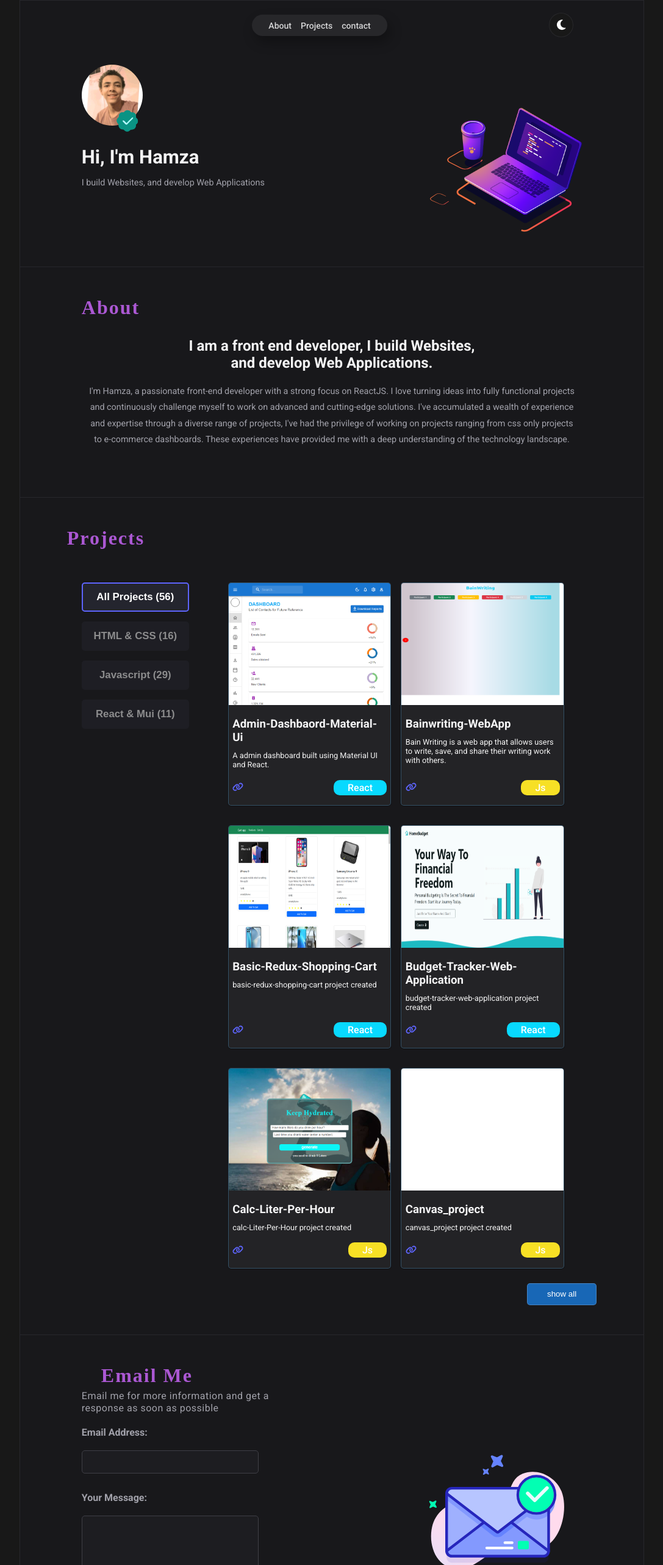
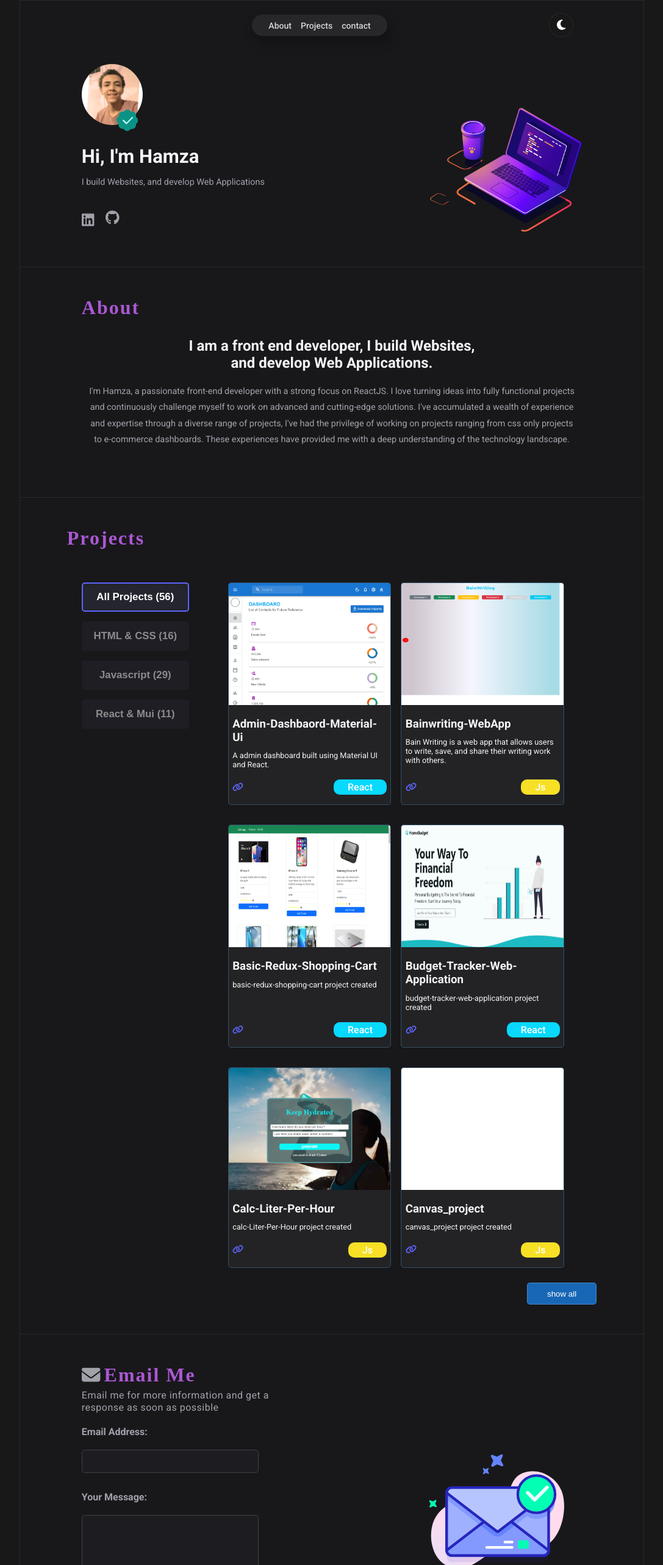
Before and after one commit to hamoz07/personal-portfolio, a React (Vite) app: page / in a window 1280 px wide. Shown: the top 2566 px of the page at 61% size, without its empty margins (96-1183 px from the left). Built offline with nearby package versions, Linux system fonts and the light colour scheme; a web font is replaced by a local one.

Commit message:
icons changed to be displayed well

```diff
--- a/src/components/2- hero/hero.jsx
+++ b/src/components/2- hero/hero.jsx
@@ -4,6 +4,10 @@ import laptop from '../../../public/animations/Animation - 1700558036803.json'
 import Lottie from "lottie-react";
 import personalImg from './1665068830591.jpeg'
 import verify from '../../../public/animations/Animation - 1700595310768.json'
+import { FontAwesomeIcon } from "@fortawesome/react-fontawesome";
+import { faLinkedin , faGithub } from '@fortawesome/free-brands-svg-icons';
+
+
 const Hero = () => {
   return (
     <section className="flex">
@@ -20,10 +24,12 @@ const Hero = () => {
         </p>
         <div className="icons flex">
           <a href="https://www.linkedin.com/in/hamza-ramadan/" target="_blank" rel="noreferrer">
-            <div className="icon icon-linkedin2"></div>
+            {/* <div className="icon icon-linkedin2"></div> */}
+            <FontAwesomeIcon icon={faLinkedin} className="icon" />
           </a>
           <a href="https://github.com/hamoz07/">
-            <div className="icon icon-github"></div>
+            {/* <div className="icon icon-github"></div> */}
+            <FontAwesomeIcon icon={faGithub} className="icon" />
           </a>
         </div>
       </div>
--- a/src/components/4- main/Card.jsx
+++ b/src/components/4- main/Card.jsx
@@ -1,6 +1,6 @@
 import React from "react";
 import { FontAwesomeIcon } from "@fortawesome/react-fontawesome";
-import { faArrowRight, faLink } from "@fortawesome/free-solid-svg-icons";
+import { faGithub, faLink } from "@fortawesome/free-solid-svg-icons";
 
 const Card = ({ name, websiteLink, vercel, repo, img, desc , tech }) => {
   return (
@@ -40,7 +40,7 @@ const Card = ({ name, websiteLink, vercel, repo, img, desc , tech }) => {
               </>
             )}
             <a href={`${repo}`} target="_blank" rel="noreferrer">
-              <span className="icon icon-github"></span>
+            <FontAwesomeIcon icon={faGithub} className="icon" />
             </a>
           </div>
           <div>
--- a/src/components/5- contact/Contact.jsx
+++ b/src/components/5- contact/Contact.jsx
@@ -3,7 +3,8 @@ import Lottie from "lottie-react";
 import success from "../../../public/animations/Animation - 1700556299274.json";
 import email from "../../../public/animations/Animation - 1700559943396.json";
 import { useForm, ValidationError } from "@formspree/react";
-
+import { FontAwesomeIcon } from "@fortawesome/react-fontawesome";
+import { faEnvelope } from '@fortawesome/free-solid-svg-icons';
 
 import "./contact.css";
 const Contact = () => {
@@ -24,7 +25,7 @@ const Contact = () => {
     <section className="contact" id="contact">
       <div className="headline">
         <h2 className="flex">
-          <div className="icon-mail-envelope-closed"></div>
+        <FontAwesomeIcon icon={faEnvelope} className="icon" />
           Email Me
         </h2>
         <p>
--- a/src/components/5- contact/contact.css
+++ b/src/components/5- contact/contact.css
@@ -10,7 +10,7 @@ section.contact .headline h2 {
     letter-spacing: 2px;
 }
 
-section.contact .headline h2 .icon-mail-envelope-closed {
+section.contact .headline h2 .icon{
     font-size: 1.9rem;
     margin-right: .4rem;
     color: var(--subtitle);
--- a/src/components/6- footer/footer.jsx
+++ b/src/components/6- footer/footer.jsx
@@ -1,5 +1,7 @@
 import React from 'react'
 import './footer.css'
+import { FontAwesomeIcon } from "@fortawesome/react-fontawesome";
+import { faLinkedin , faGithub } from '@fortawesome/free-brands-svg-icons';
 const Footer = () => {
   return (
     <footer className='flex'>
@@ -10,10 +12,10 @@ const Footer = () => {
       </ul>
       <div className="icons flex">
       <a href="https://www.linkedin.com/in/hamza-ramadan/" target="_blank" rel="noreferrer">
-            <div className="icon icon-linkedin2"></div>
+            <FontAwesomeIcon icon={faLinkedin} className="icon" />
           </a>
           <a href="https://github.com/hamoz07/">
-            <div className="icon icon-github"></div>
+            <FontAwesomeIcon icon={faGithub} className="icon" />
           </a>
       </div>
       <p>©️ 2023 spencer sharp. all rights reserved.</p>
```
